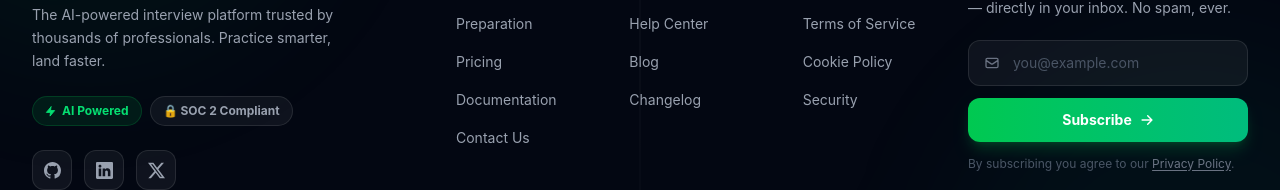
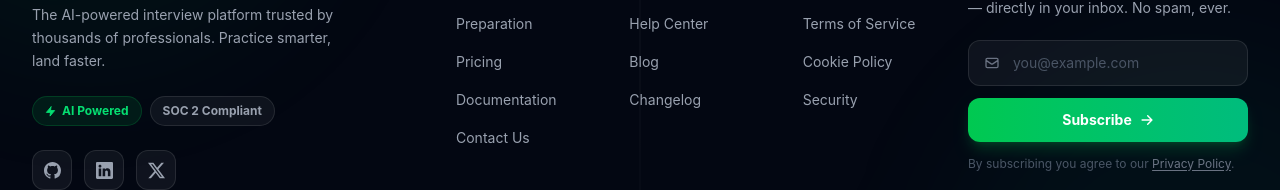
Before and after one commit to Satyam6201/MockMate-AI, a React (Vite) app in the folder Frontend/: page / in a window 1280 px wide. Shown: the part 6299-6489 px from the top of the page. Built offline with nearby package versions, Linux system fonts and the light colour scheme; no server answers.

Commit message:
Fixing small bugs

```diff
--- a/Frontend/src/App.jsx
+++ b/Frontend/src/App.jsx
@@ -5,6 +5,7 @@ import { useDispatch } from "react-redux";
 import { setUserData } from "./redux/userSlice";
 import { Toaster } from "react-hot-toast";
 import { useSocket } from "./hooks/useSocket.js";
+import Chatbot from "./components/Chatbot";
 
 // Lazy Loaded Pages (Code Splitting for performance)
 const Home = lazy(() => import("./pages/Home"));
@@ -21,7 +22,6 @@ const Help = lazy(() => import("./pages/HelpCenter"));
 const PaymentSuccess = lazy(() => import("./pages/PaymentSuccess"));
 const Preparation = lazy(() => import("./pages/Preparation"));
 const NotFound = lazy(() => import("./pages/NotFound"));
-import Chatbot from "./components/Chatbot";
 
 export const serverUrl = import.meta.env.VITE_SERVER_URL || (import.meta.env.PROD ? "https://mockmate-ai-se1m.onrender.com" : "http://localhost:8080");
 
--- a/Frontend/src/components/Footer.jsx
+++ b/Frontend/src/components/Footer.jsx
@@ -144,7 +144,7 @@ const Footer = () => {
                 AI Powered
               </span>
               <span className="inline-flex items-center gap-1.5 bg-white/5 text-gray-400 border border-white/10 text-xs font-bold px-3 py-1.5 rounded-full">
-                🔒 SOC 2 Compliant
+                SOC 2 Compliant
               </span>
             </div>
 
--- a/Frontend/src/components/Step2Interview.jsx
+++ b/Frontend/src/components/Step2Interview.jsx
@@ -263,8 +263,6 @@ const Step2Interview = ({interviewData, onFinish}) => {
         setIsSubmitting(false);
 
     } catch (error) {
-      // Fix: AI failure was completely silent — user was stuck forever
-      // Now show a clear error toast and reset submitting state so they can retry
       console.error("[submitAnswer] Error:", error?.response?.data || error.message);
       const errMsg = error?.response?.data?.message || "AI evaluation failed. Please try again.";
       toast.error(errMsg, { duration: 5000 });
@@ -301,10 +299,8 @@ const Step2Interview = ({interviewData, onFinish}) => {
         { interviewId }, {withCredentials: true});
       onFinish(result.data);
     } catch (error) {
-      // Fix: onFinish was never called on error — user stuck on Step 2 forever
       console.error("[finishInterview] Error:", error?.response?.data || error.message);
       toast.error("Could not save final results. Showing local summary.", { duration: 4000 });
-      // Still call onFinish with what we have so the user sees some report
       onFinish({ finalScore: 0, message: "Results partially saved" });
     }
   }
--- a/Frontend/src/pages/Pricing.jsx
+++ b/Frontend/src/pages/Pricing.jsx
@@ -64,7 +64,6 @@ const Pricing = () => {
   ];
 
    const handlePayment = async (plan) => {
-    // SECURITY CHECK: Ensure user is logged in before paying
     if (!userData) {
       setShowAuth(true);
       return;
```
Also changed, not shown: Frontend/src/components/Chatbot.jsx (line endings or trailing spaces), Frontend/src/data/questionsData.js (line endings or trailing spaces), Frontend/src/hooks/useSocket.js (line endings or trailing spaces), Frontend/src/pages/Preparation.jsx (line endings or trailing spaces), 1 other file (tests, documents, lock files or other folders).
